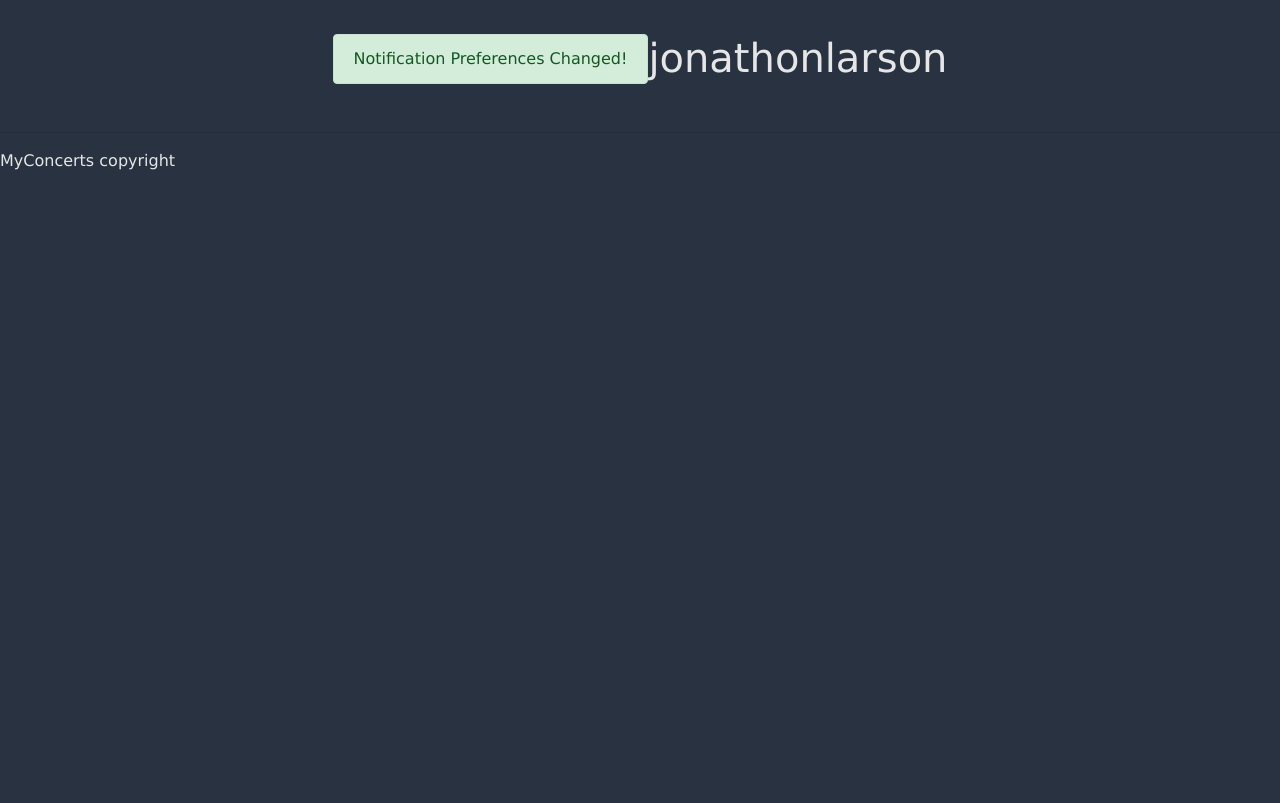
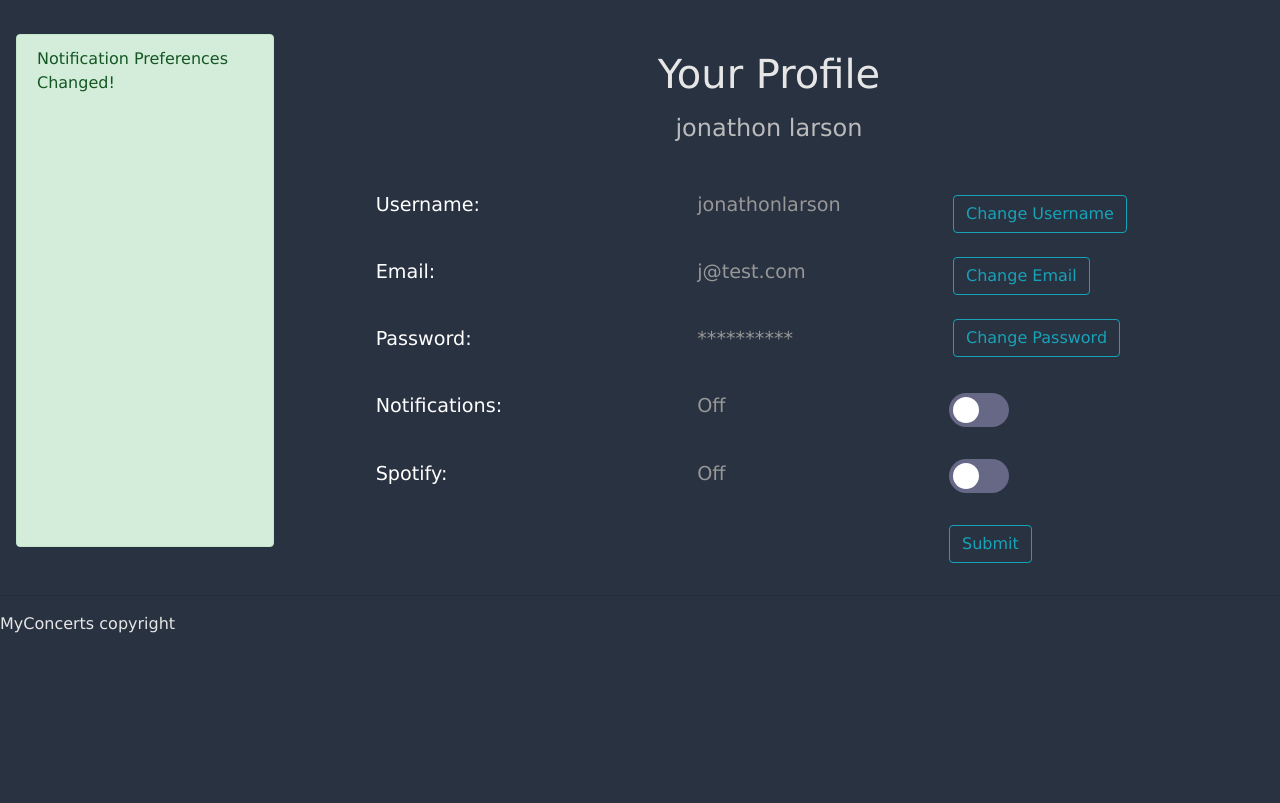
Before and after one commit to Zachhi/MyConcerts, a Django app: page /change-notifications/ in a window 1280 px wide. Shown: the part 62-865 px from the top of the page. Run offline with Django 3.2, Linux system fonts and the light colour scheme; a user stored in the database is signed in; data comes from the database, SQL or seed files in the repository; both versions use the stored data as it was after the commit; some libraries are stand-ins or nearby versions.

Commit message:
added profile page. change username, email, password, notifs, spotify. not complete

```diff
--- a/landing/static/landing/main.css
+++ b/landing/static/landing/main.css
@@ -199,3 +199,75 @@ a:hover {
   font-size: 11px!important;
   color: rgb(189, 189, 189);
 }
+
+.profile  {
+  margin-bottom: 10%;
+  font-size: 1.2em;
+  color: rgb(255, 255, 255);
+  display: inline-block;
+  text-align: left;
+}
+
+/* The switch - the box around the slider */
+.switch {
+  position: relative;
+  display: inline-block;
+  width: 60px;
+  height: 34px;
+}
+
+/* Hide default HTML checkbox */
+.switch input {
+  opacity: 0;
+  width: 0;
+  height: 0;
+}
+
+/* The slider */
+.slider {
+  position: absolute;
+  cursor: pointer;
+  top: 0;
+  left: 0;
+  right: 0;
+  bottom: 0;
+  /*background-color: rgb(60, 206, 243);*/
+  background-color: rgb(103, 103, 134);
+  -webkit-transition: .4s;
+  transition: .4s;
+}
+
+.slider:before {
+  position: absolute;
+  content: "";
+  height: 26px;
+  width: 26px;
+  left: 4px;
+  bottom: 4px;
+  background-color: white;
+  -webkit-transition: .4s;
+  transition: .4s;
+}
+
+input:checked + .slider {
+  background-color: #00f06c;
+}
+
+input:focus + .slider {
+  box-shadow: 0 0 1px #2196F3;
+}
+
+input:checked + .slider:before {
+  -webkit-transform: translateX(26px);
+  -ms-transform: translateX(26px);
+  transform: translateX(26px);
+}
+
+/* Rounded sliders */
+.slider.round {
+  border-radius: 34px;
+}
+
+.slider.round:before {
+  border-radius: 50%;
+}
--- a/landing/templates/landing/hamburger.html
+++ b/landing/templates/landing/hamburger.html
@@ -1,6 +1,6 @@
 <div class="form-group">
   <!-- Collapse button -->
-  <div class="btn btn-outline-info navbar-toggler m-1" href="#" type="button" data-toggle="collapse" data-target="#{{ id }}"
+  <div class="btn btn-outline-info m-1" href="#" type="button" data-toggle="collapse" data-target="#{{ id }}"
     aria-controls="{{ id }}" aria-expanded="false" aria-label="Toggle form">
     {{ title }}
   </div>
--- a/landing/urls.py
+++ b/landing/urls.py
@@ -18,6 +18,7 @@ urlpatterns = [
     #path('get_starred_concerts', views.get_starred_concerts, name = 'get_starred_concerts'),
     path('change-username/', views.change_username, name = 'change-username'),
     path('change-notifications/', views.change_notifications, name = 'change-notif'),
+    path('settings-main/', views.settings_main, name = 'settings-main'),
 
     path(
         'change-password/',
--- a/landing/views.py
+++ b/landing/views.py
@@ -133,8 +133,37 @@ def get_starred_concerts(user='', genre = '', city = '', state = '', page = 0, s
         return "error"
     return events
 
-def change_username(request, newusername):
+def settings_main(request):
+    newusername = ''
+    newemail = ''
+    newpassword = ''
+    sliders = ['',''] #slider tracks [notifications on/off, spotify enabled/disabled]
+
+    if request.method == 'GET':
+        newusername = request.GET.get('changeUser')
+        newemail = request.GET.get('changeEmail')
+        newpassword = request.GET.get('changePass')
+        sliders = request.GET.getlist("slider[]")
+    elif request.method == "POST":
+        newusername = request.POST.get('changeUser')
+        newemail = request.POST.get('changeEmail')
+        newpassword = request.POST.get('changePass')
+        sliders = request.POST.getlist("slider[]")
+
+    if newusername != '':
+        return change_username(request)
+    if sliders[0] != '':
+        return change_notifications(request)
+
+
+def change_username(request):
     #add a check for admin/anonymous user
+
+    if request.method == 'GET':
+        newusername = request.GET.get('changeUser')
+    elif request.method == "POST":
+        newusername = request.POST.get('changeUser')
+
     if(str(request.user) != 'AnonymousUser' and str(request.user) != 'admin'): #if logged in)
         #newusername = 'hellowalls'
         if User.objects.filter(username=newusername).exists():
--- a/users/templates/users/profile.html
+++ b/users/templates/users/profile.html
@@ -1,6 +1,67 @@
 {% extends "landing/base.html" %}
 {% load crispy_forms_tags %}
 {% block content %}
-    <h1>{{ user.username }}</h1>
+<html>
+<body>
 
+<div class = "container">
+
+    <div class = "row text-center">
+        <div class = "col text-center">
+            <p><h1> Your Profile </h1> </p>
+            <p><h4 style="margin-bottom: 5%; color: rgb(187, 187, 187);"> {{user.first_name}} {{user.last_name}} </h4> </p>
+        </div>
+    </div>
+
+    <div class = "row text-center">
+        <div class = "col-md-4" >
+            <div style="margin-bottom: 10%; font-size: 1.2em; color: rgb(255, 255, 255); display: inline-block; text-align: left;">
+                <p style="margin-bottom: 2em;">Username: </p>
+                <p style="margin-bottom: 2em;">Email: </p>
+                <p style="margin-bottom: 2em;">Password: </p>
+                <p style="margin-bottom: 2em;">Notifications: </p>
+                <p style="margin-bottom: 2em;">Spotify: </p>
+            </div>
+        </div>
+
+        <div class = "col-md-4">
+            <div style="margin-bottom: 10%; font-size: 1.2em; color: rgb(151, 151, 151);display: inline-block; text-align: left;">
+                <p style="margin-bottom: 2em;">{{ user.username }}</p>
+                <p style="margin-bottom: 2em;">{{ user.email }}</p>
+                <p style="margin-bottom: 2em;">**********</p>
+                <p style="margin-bottom: 2em;">Off</p>
+                <p style="margin-bottom: 2em;">Off</p>
+            </div>
+        </div>
+
+        <div class = "col-md-4" style="text-align: left;">
+            <form action="{% url 'settings-main'%}" method="POST">
+                {% csrf_token %}
+                {% include "landing/hamburger.html" with title="Change Username" id="changeUser" type="text"  %}
+                {% include "landing/hamburger.html" with title="Change Email" id="changeEmail" type="text"  %}
+                {% include "landing/hamburger.html" with title="Change Password" id="changePass" type="text"  %}
+
+                <label class="switch" style="margin-top: 1em;">
+                    <input type="checkbox" name = "slider[]" value = "notifs" id = "notifs">
+                    <span class="slider round"></span>
+                </label>
+                <br><br>
+
+                <label class="switch">
+                    <input type="checkbox" name = "slider[]" value = "notifs" id = "notifs">
+                    <span class="slider round"></span>
+                </label>
+                <br><br>
+
+                <button type="submit" class="btn btn-outline-info">Submit</button>
+            </form>
+        </div>
+    </div>
+
+
+    </div>
+</div>
+
+</body>
+</html>
 {% endblock content %}
```
Also changed, not shown: db.sqlite3.
